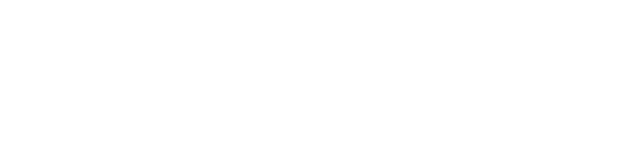
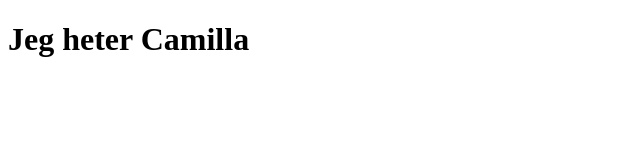
Before and after one commit to Camillaatek/WCT-CA1, a plain HTML site: page index.html in a window 1280 px wide. Shown: the whole page, without its empty margins (0-640 px from the left). Drawn offline with Linux system fonts and the light colour scheme.

Commit message:
Update index.html

```diff
--- a/index.html
+++ b/index.html
@@ -4,6 +4,7 @@
     <meta charset="UTF-8">
     <meta name="viewport" content="width=device-width, initial-scale=1.0">
     <title>Document</title>
+    <h1>Jeg heter Camilla</h1>
 </head>
 <body>
 
```
